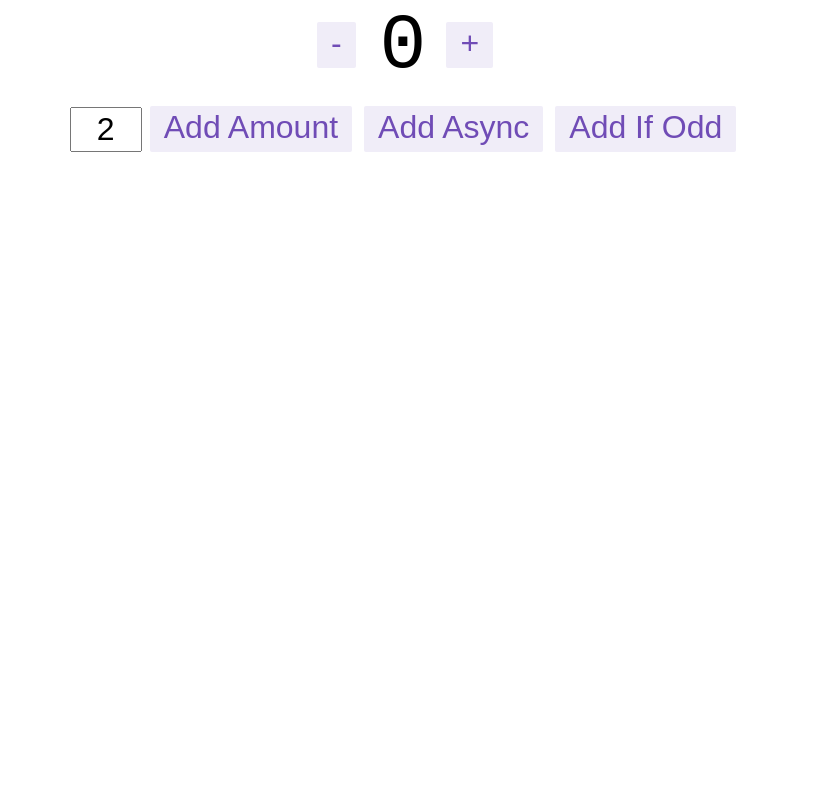
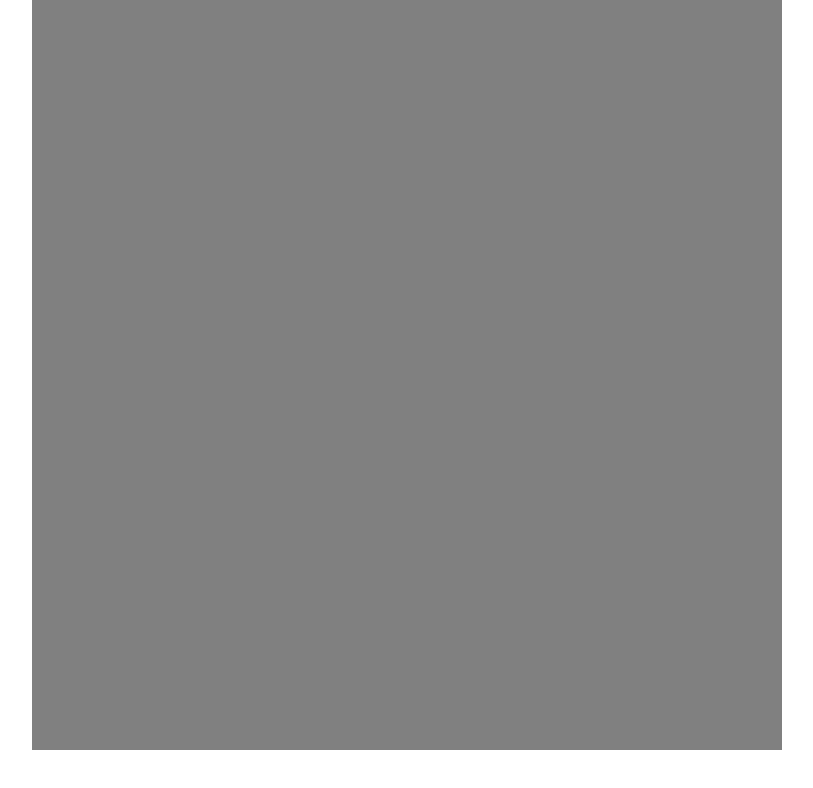
Before and after one commit to mar10outof10/radial-menu, a React (Create React App) app: page / in a window 1280 px wide. Shown: the top 788 px of the page, without its empty margins (233-1046 px from the left). Built offline with nearby package versions, Linux system fonts and the light colour scheme.

Commit message:
Added a bunch of skeleton

```diff
--- a/src/App.js
+++ b/src/App.js
@@ -1,12 +1,14 @@
 import React from 'react';
-import { Counter } from 'features/counter/Counter';
+import RadialMenu from 'RadialMenu';
 import 'App.scss';
 
 function App() {
   return (
     <div className="App">
       <header className="App-header">
-        <Counter />
+        <div className="component-container">
+          <RadialMenu />
+        </div>
       </header>
     </div>
   );
--- a/src/App.scss
+++ b/src/App.scss
@@ -0,0 +1,7 @@
+.component-container {
+  display: flex;
+  justify-content: center;
+  align-items: center;
+  width: 100%;
+  height: 100%;
+}
--- a/src/RadialMenu.js
+++ b/src/RadialMenu.js
@@ -1,13 +1,21 @@
 import React from 'react';
-import { createRoot } from 'react-dom/client';
-import { Provider } from 'react-redux';
-import { store } from 'app/store';
-import App from 'App';
-import reportWebVitals from 'reportWebVitals';
 import 'RadialMenu.scss';
+import Center from 'components/Center';
+import Segment from 'components/Segment';
 
 const RadialMenu = () => {
-
+  return (
+    <div className="radialMenu">
+      <div className="radialMenu-container">
+        <Center>
+          <Segment/>
+          <Segment/>
+          <Segment/>
+          <Segment/>
+        </Center>
+      </div>
+    </div>
+  )
 };
 
 export default RadialMenu;
--- a/src/RadialMenu.scss
+++ b/src/RadialMenu.scss
@@ -0,0 +1,7 @@
+.radialMenu {
+  &-container {
+    width: 750px;
+    height: 750px;
+    background: grey;
+  }
+}
--- a/src/components/Center.js
+++ b/src/components/Center.js
@@ -0,0 +1,12 @@
+import React from 'react';
+import 'RadialMenu.scss';
+
+const Center = () => {
+  return (
+    <div>
+
+    </div>
+  )
+}
+
+export default Center;
--- a/src/components/Line.js
+++ b/src/components/Line.js
@@ -0,0 +1,12 @@
+import React from 'react';
+import 'RadialMenu.scss';
+
+const Line = () => {
+  return (
+    <div>
+
+    </div>
+  )
+}
+
+export default Line;
--- a/src/components/Segment.js
+++ b/src/components/Segment.js
@@ -0,0 +1,22 @@
+import React from 'react';
+import 'RadialMenu.scss';
+import Line from 'components/Line';
+
+const Segment = () => {
+  return (
+    <div>
+      <Line>
+        Asdf
+      </Line>
+      <Line>
+        Hey
+      </Line>
+      <Line>
+        Lorem Ipsum
+      </Line>
+
+    </div>
+  )
+}
+
+export default Segment;
```
